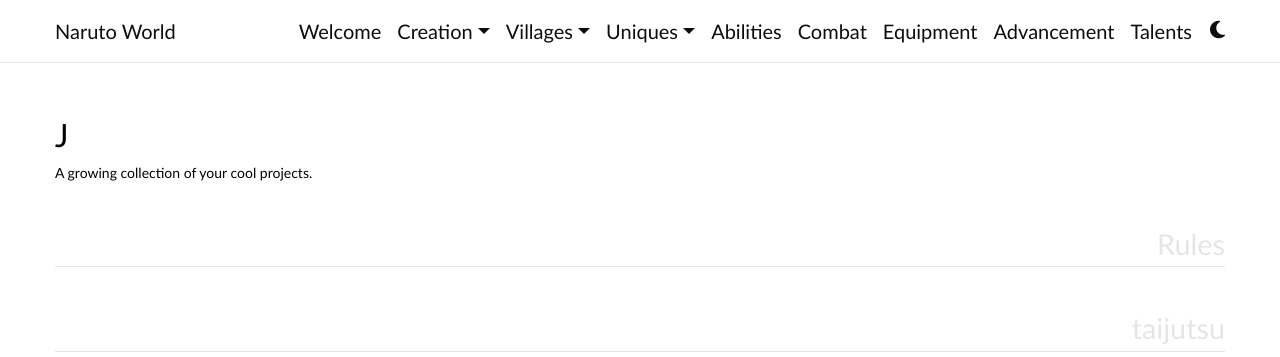
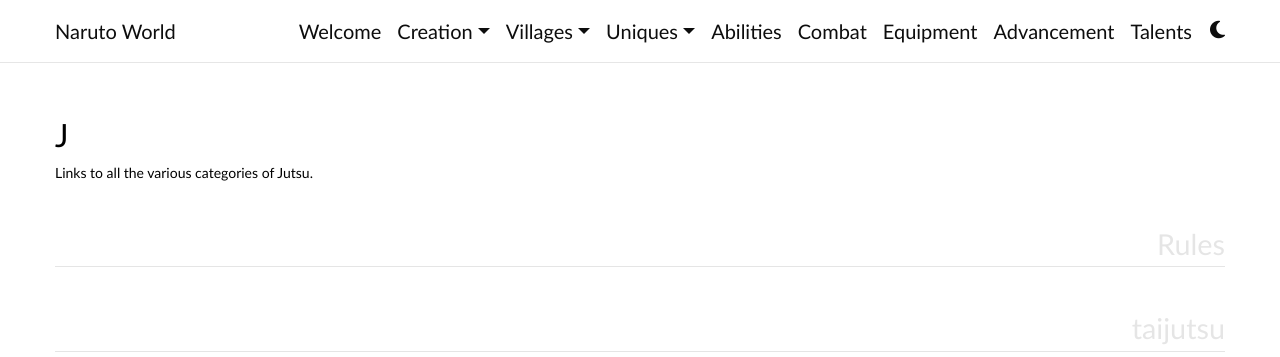
Before and after one commit to Anchorsify/Anchorsify.github.io, a Jekyll site: the page built from _pages/Jutsus.md, in a window 1280 px wide and 1196 px high. Shown: the top 357 px of the window. Built offline with Jekyll 4.4.1, drawn with Linux system fonts in a browser that asks for light colours; full-size pictures stand in for the smaller copies a plugin makes; some web fonts are replaced; comment, search, counter and statistics services are not loaded; a style sheet for code colours, icons or effects is not loaded.

Commit message:
Update Jutsus.md

```diff
--- a/_pages/Jutsus.md
+++ b/_pages/Jutsus.md
@@ -2,7 +2,7 @@
 layout: page
 title: J
 permalink: /projects/
-description: A growing collection of your cool projects.
+description: Links to all the various categories of Jutsu.
 nav: false
 display_categories: [Rules, taijutsu, ninjutsu, genjutsu, work]
 horizontal: false
```
